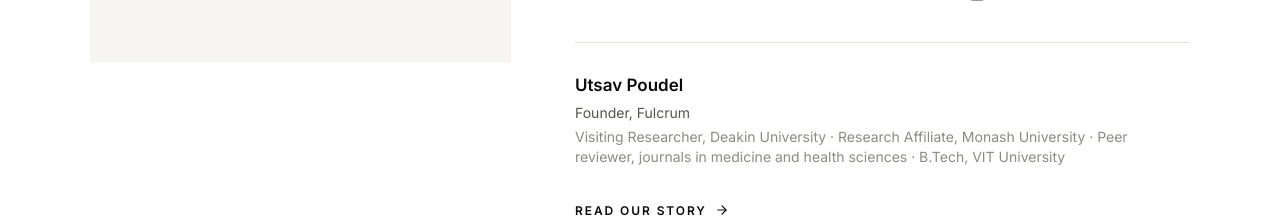
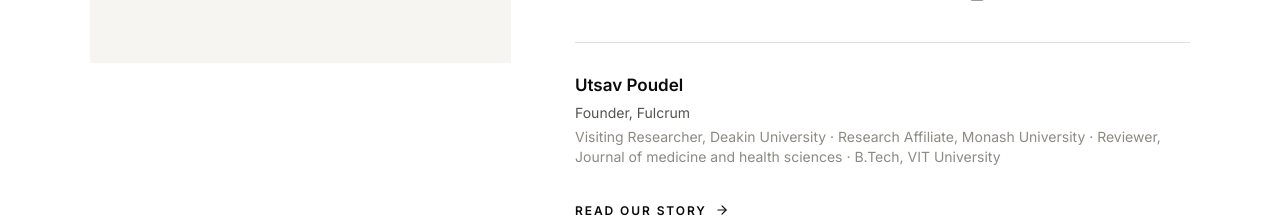
Before and after one commit to fulcrumgo/fulcrumgo.github.io, a React (Vite) app: page / in a window 1280 px wide. Shown: the part 8040-8258 px from the top of the page. Built offline with nearby package versions, Linux system fonts and the light colour scheme.

Commit message:
Reword founder reviewer credential

```diff
--- a/src/data/site.js
+++ b/src/data/site.js
@@ -365,7 +365,7 @@ export const founder = {
   affiliations: [
     "Visiting Researcher, Deakin University",
     "Research Affiliate, Monash University",
-    "Peer reviewer, journals in medicine and health sciences",
+    "Reviewer, Journal of medicine and health sciences",
     "B.Tech, VIT University",
   ],
   interests: [
```
